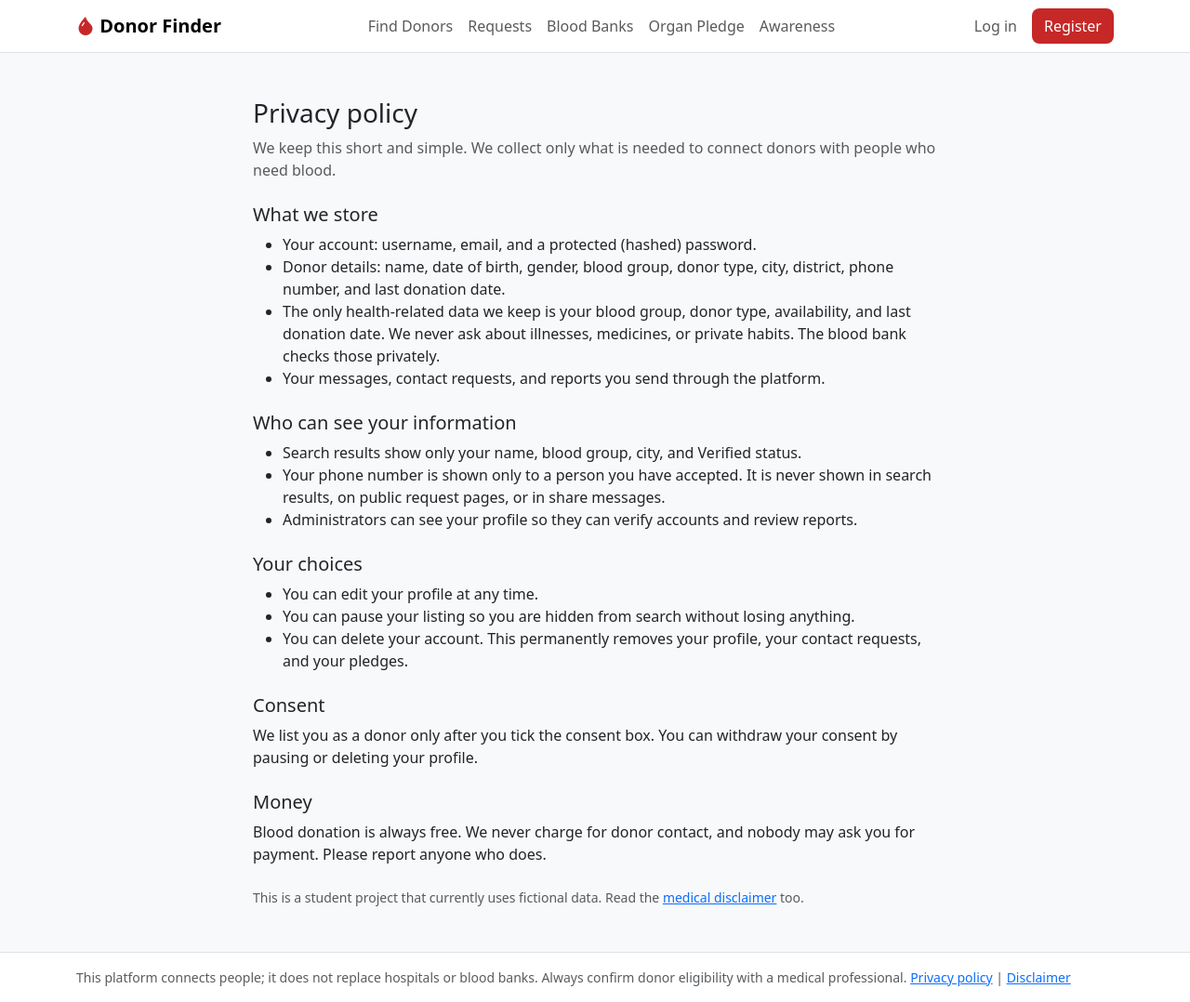
After one commit to sasi-ws/blood-organ-donor-finder, a Django app: page /trust/privacy/ in a window 1280 px wide. The commit adds this page. Shown: the whole page at 93% size. Run offline with Django 5.2, Linux system fonts and the light colour scheme; data that the repository does not hold is empty.

Commit message:
Add privacy policy and disclaimer pages

```diff
--- a/templates/base.html
+++ b/templates/base.html
@@ -117,8 +117,7 @@
     <div class="container">
       This platform connects people; it does not replace hospitals or blood banks.
       Always confirm donor eligibility with a medical professional.
-      <a href="#">Privacy policy</a> |
-      <a href="#">Disclaimer</a>
+      <a href="{% url 'trust:privacy' %}">Privacy policy</a> | <a href="{% url 'trust:disclaimer' %}">Disclaimer</a>
     </div>
   </footer>
 
--- /dev/null
+++ b/templates/trust/privacy.html
@@ -0,0 +1,40 @@
+{% extends "base.html" %}
+
+{% block title %}Privacy policy | {% endblock %}
+
+{% block content %}
+<div class="container my-4" style="max-width: 760px;">
+  <h1 class="h3">Privacy policy</h1>
+  <p class="text-muted">We keep this short and simple. We collect only what is needed to connect donors with people who need blood.</p>
+
+  <h2 class="h5 mt-4">What we store</h2>
+  <ul>
+    <li>Your account: username, email, and a protected (hashed) password.</li>
+    <li>Donor details: name, date of birth, gender, blood group, donor type, city, district, phone number, and last donation date.</li>
+    <li>The only health-related data we keep is your blood group, donor type, availability, and last donation date. We never ask about illnesses, medicines, or private habits. The blood bank checks those privately.</li>
+    <li>Your messages, contact requests, and reports you send through the platform.</li>
+  </ul>
+
+  <h2 class="h5 mt-4">Who can see your information</h2>
+  <ul>
+    <li>Search results show only your name, blood group, city, and Verified status.</li>
+    <li>Your phone number is shown only to a person you have accepted. It is never shown in search results, on public request pages, or in share messages.</li>
+    <li>Administrators can see your profile so they can verify accounts and review reports.</li>
+  </ul>
+
+  <h2 class="h5 mt-4">Your choices</h2>
+  <ul>
+    <li>You can edit your profile at any time.</li>
+    <li>You can pause your listing so you are hidden from search without losing anything.</li>
+    <li>You can delete your account. This permanently removes your profile, your contact requests, and your pledges.</li>
+  </ul>
+
+  <h2 class="h5 mt-4">Consent</h2>
+  <p>We list you as a donor only after you tick the consent box. You can withdraw your consent by pausing or deleting your profile.</p>
+
+  <h2 class="h5 mt-4">Money</h2>
+  <p>Blood donation is always free. We never charge for donor contact, and nobody may ask you for payment. Please report anyone who does.</p>
+
+  <p class="text-muted small mt-4">This is a student project that currently uses fictional data. Read the <a href="{% url 'trust:disclaimer' %}">medical disclaimer</a> too.</p>
+</div>
+{% endblock %}
--- a/trust/urls.py
+++ b/trust/urls.py
@@ -13,4 +13,6 @@ urlpatterns = [
          {"decision": "declined"}, name="decline_request"),
     path("sent/", views.sent_requests, name="sent_requests"),
     path("report/<int:donor_id>/", views.report_user, name="report_user"),
+    path("privacy/", views.privacy_policy, name="privacy"),
+    path("disclaimer/", views.disclaimer, name="disclaimer"),
 ]
--- a/trust/views.py
+++ b/trust/views.py
@@ -121,3 +121,11 @@ def report_user(request, donor_id):
         form = ReportForm()
 
     return render(request, "trust/report.html", {"form": form, "donor": donor})
+def privacy_policy(request):
+    """Privacy policy page. Open to everyone (FR-PAG-01)."""
+    return render(request, "trust/privacy.html")
+
+
+def disclaimer(request):
+    """Medical disclaimer page. Open to everyone (FR-PAG-02)."""
+    return render(request, "trust/disclaimer.html")
```
Also changed, not shown: templates/trust/disclaimer.html (added, +23 -0 lines).
